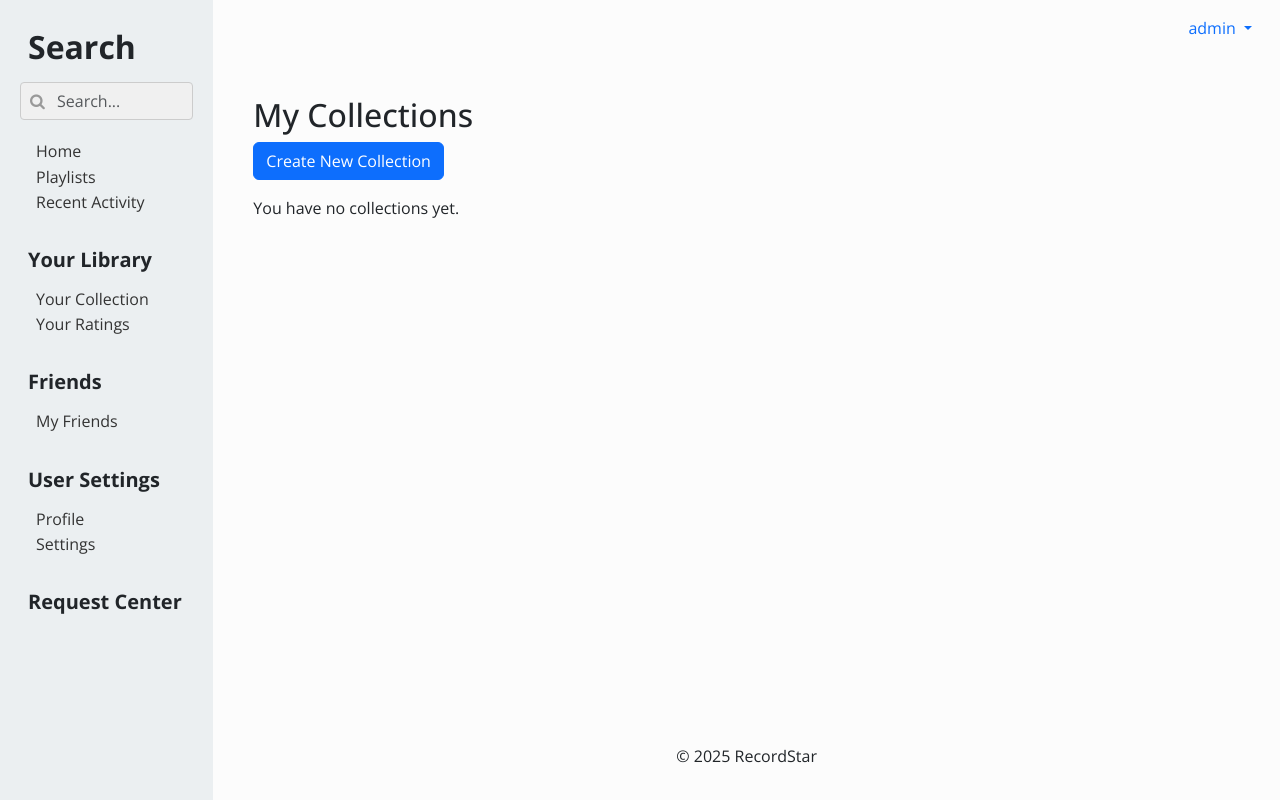
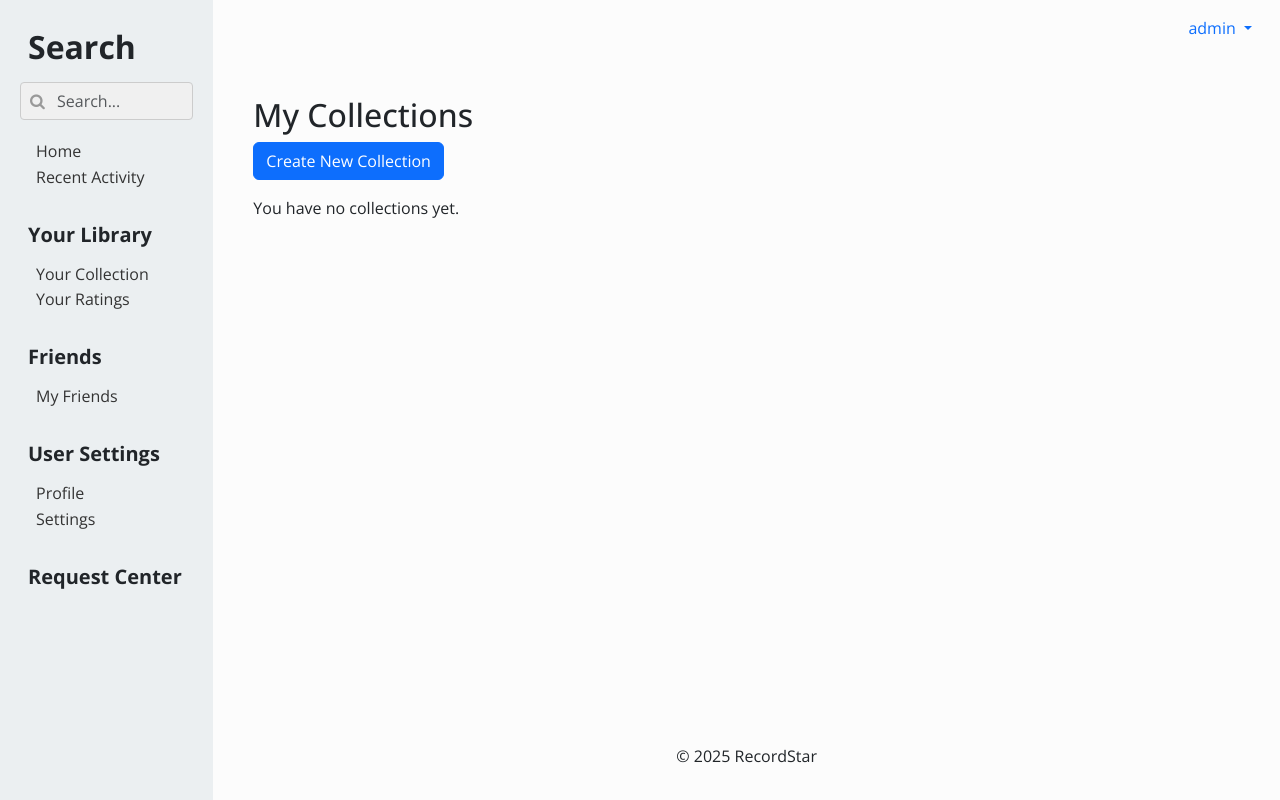
Before and after one commit to nnnguyenj/recordstar, a Django app: page /collection/ in a window 1280 px wide. Run offline with Django 3.2, Linux system fonts and the light colour scheme; a user stored in the database is signed in; data comes from the database, SQL or seed files in the repository; parts of the project's set-up code (start-up, migrations or seed data) failed here and were passed over; some libraries are stand-ins or nearby versions.

Commit message:
playlist section removed

```diff
--- a/users/templates/base.html
+++ b/users/templates/base.html
@@ -103,7 +103,6 @@
         </div>
         <ul class="nav flex-column">
           <li class="nav-item"><a class="nav-link" href="{% url 'dashboard' %}">Home</a></li>
-          <li class="nav-item"><a class="nav-link" href="{% url 'playlists' %}">Playlists</a></li>
           <li class="nav-item"><a class="nav-link" href="{% url 'recent_activity' %}">Recent Activity</a></li>
         </ul>
 
--- a/users/urls.py
+++ b/users/urls.py
@@ -5,7 +5,7 @@ from django.conf.urls.static import static
 from django.urls import path
 from .views import dashboard_view
 from .views import (
-    playlists_view, recent_activity_view, collection_view, ratings_view,
+    recent_activity_view, collection_view, ratings_view,
     profile_view, settings_view, dashboard_view
 )
 
```
